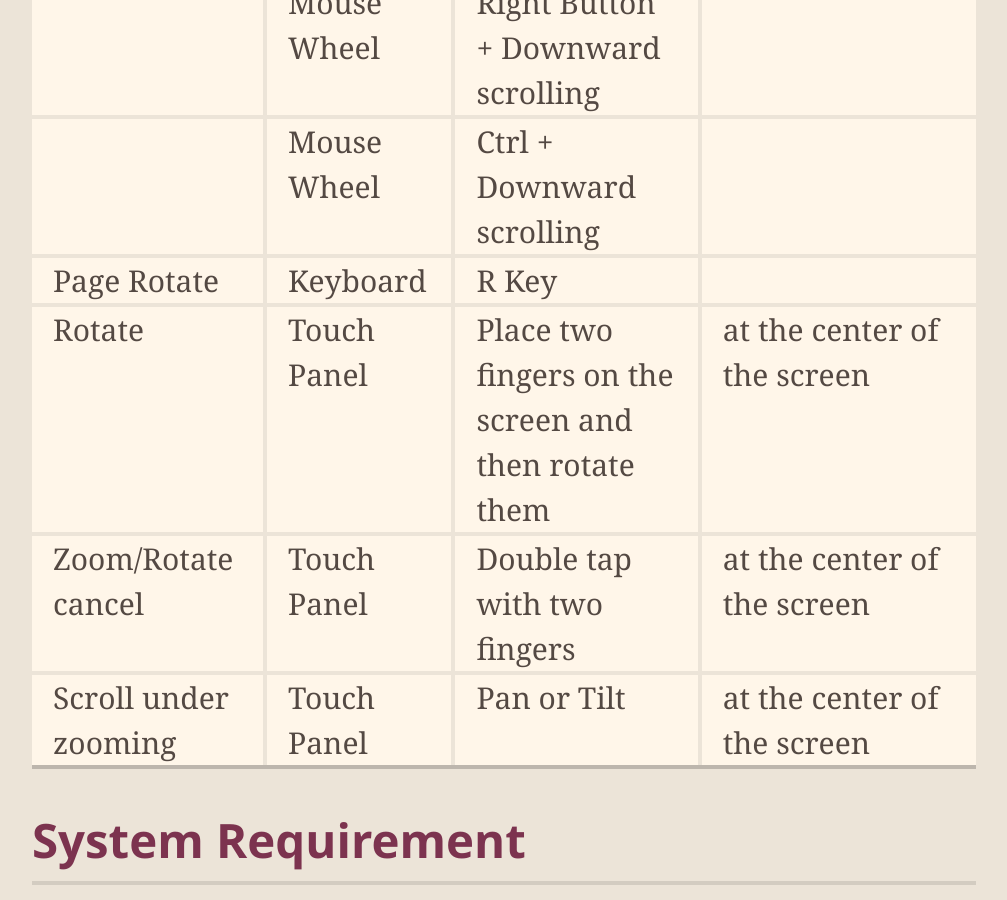
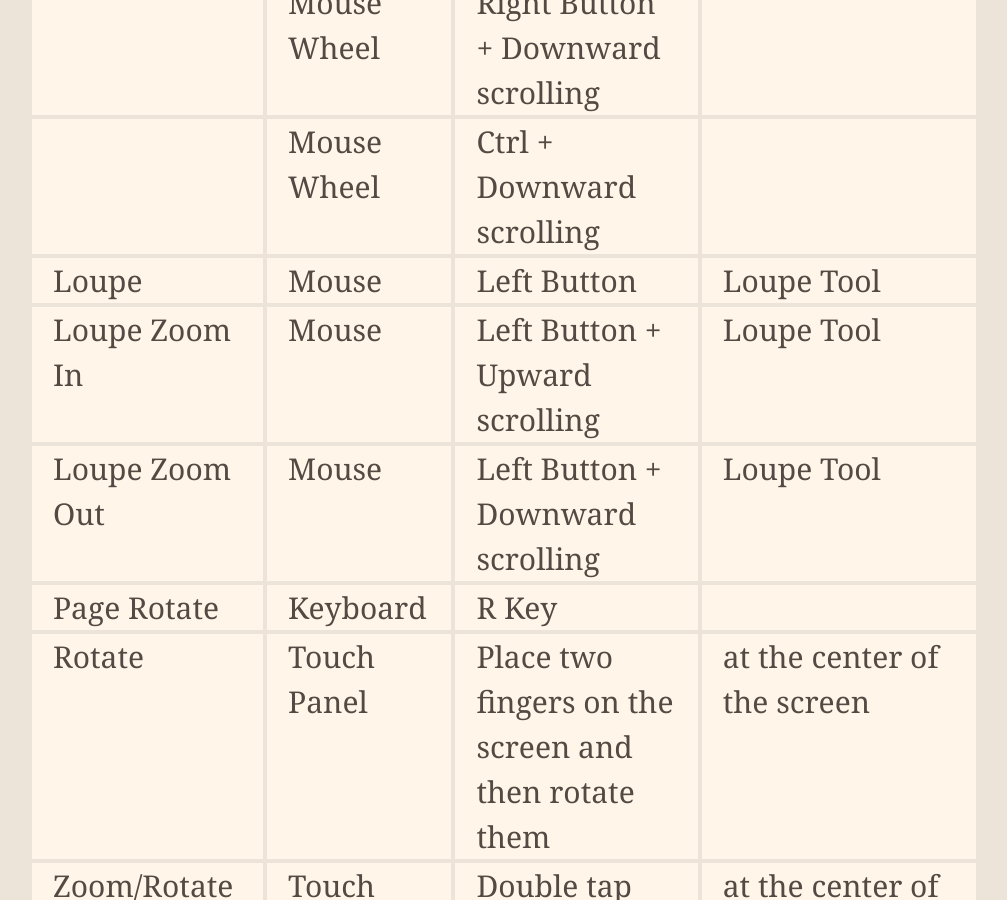
Before and after one commit to kanryu/quickviewer, a Jekyll site: the page built from docs/index.md, in a window 1280 px wide and 900 px high, scrolled down 20687 px. Shown: the whole window, without its empty margins (136-1143 px from the left). Built offline with Jekyll 4.4.1, drawn with Linux system fonts in a browser that asks for light colours; nearby versions of some CDN libraries; comment, search, counter and statistics services are not loaded; our own code applies the rules of GitHub Pages for plain Markdown files.

Commit message:
Update index.md

```diff
--- a/docs/index.md
+++ b/docs/index.md
@@ -308,6 +308,9 @@ You can do screen operations with the main menu, tool bar, mouse button, wheel,
 |             | Touch Panel | Pinch Closer | at the center of the screen |
 |             | Mouse Wheel | Right Button + Downward scrolling | |
 |             | Mouse Wheel | Ctrl + Downward scrolling | |
+| Loupe       | Mouse | Left Button | Loupe Tool |
+| Loupe Zoom In | Mouse | Left Button + Upward scrolling | Loupe Tool |
+| Loupe Zoom Out | Mouse | Left Button + Downward scrolling | Loupe Tool |
 | Page Rotate | Keyboard | R Key | |
 | Rotate      | Touch Panel | Place two fingers on the screen and then rotate them | at the center of the screen |
 | Zoom/Rotate cancel | Touch Panel | Double tap with two fingers | at the center of the screen |
```
